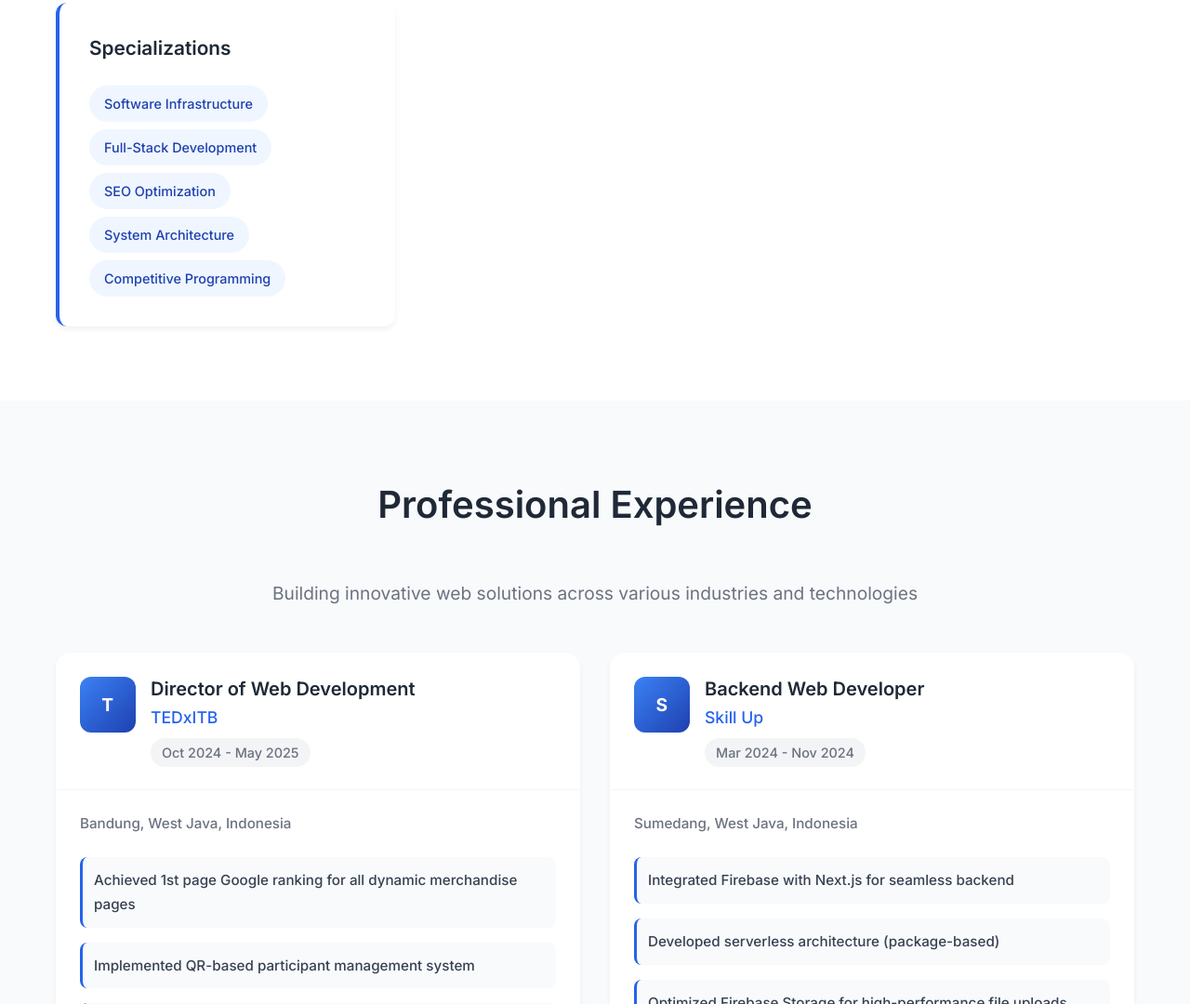
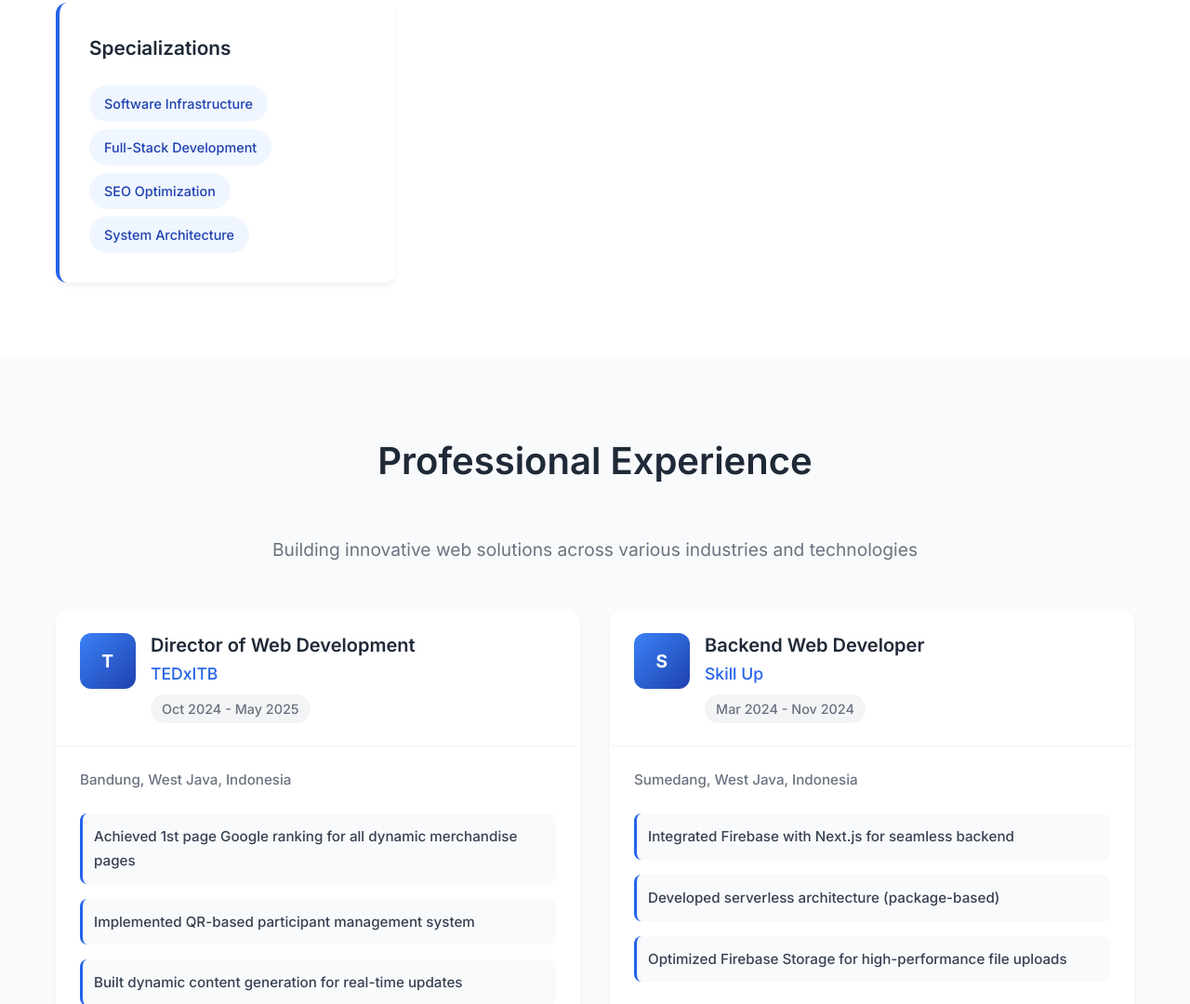
Before and after one commit to yonatan-nyo/pure-html-css-portfolio, a plain HTML site: page index.html in a window 1280 px wide. Shown: the part 1782-2862 px from the top of the page at 93% size. Drawn offline with Linux system fonts and the light colour scheme.

Commit message:
fixed specializations

```diff
--- a/index.html
+++ b/index.html
@@ -117,7 +117,6 @@
               <span class="skill-item">Full-Stack Development</span>
               <span class="skill-item">SEO Optimization</span>
               <span class="skill-item">System Architecture</span>
-              <span class="skill-item">Competitive Programming</span>
             </div>
           </div>
         </div>
```
